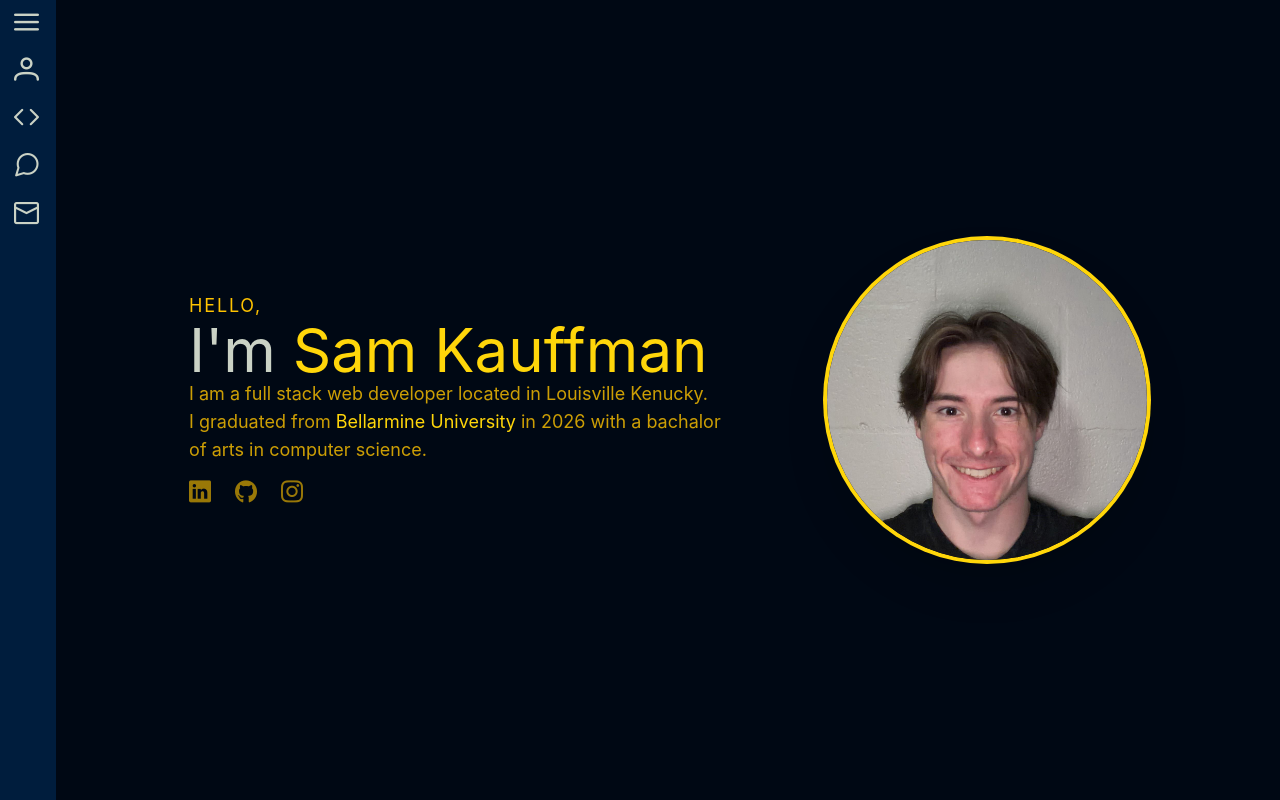
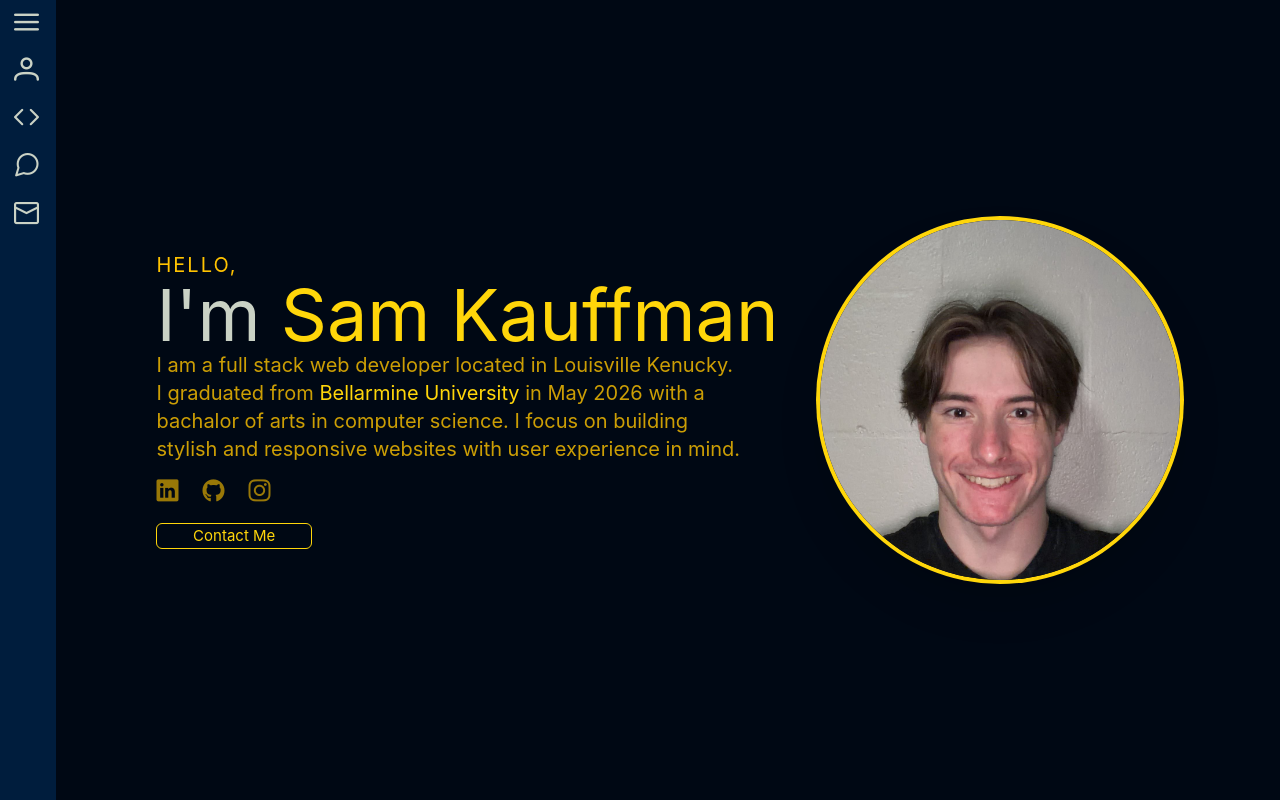
Before and after one commit to Samueljkauff/my-portfolio, a Vue app: page / in a window 1280 px wide. Built offline with nearby package versions, Linux system fonts and the light colour scheme.

Commit message:
Updated hero

```diff
--- a/src/components/HeroSection.vue
+++ b/src/components/HeroSection.vue
@@ -1,20 +1,21 @@
 <template>
   <div class="flex items-center justify-around h-screen px-20">
-    <div class="flex flex-col">
-      <p class="text-[#ffc300] text-lg tracking-widest uppercase">Hello,</p>
-      <h1 class="text-6xl font-bold text-[#cad2c5]">
+    <div class="flex flex-col h-auto">
+      <p class="text-[#ffc300] text-xl tracking-widest uppercase">Hello,</p>
+      <h1 class="text-7xl font-bold text-[#cad2c5]">
         I'm <span class="text-[#ffd60a]">Sam Kauffman</span>
       </h1>
-      <p class="text-lg text-[#ffc300]/80">
+      <p class="text-xl text-[#ffc300]/80">
         I am a full stack web developer located in Louisville Kenucky. <br> I graduated from
         <a
           href="https://www.bellarmine.edu/"
           class="text-[#ffd60a] hover:text-[#cad2c5] transition-colors duration-200"
           >Bellarmine University</a
         >
-        in 2026 with a bachalor <br> of arts in computer science.
+        in May 2026 with a <br>bachalor of arts in computer science. I focus on building <br>stylish and
+        responsive websites with user experience in mind.
       </p>
-      <div class="flex gap-6 pt-4">
+      <div class="flex gap-6 py-4 h-auto">
         <a href="https://www.linkedin.com/in/sam-kauffman-0354b6271/" target="_blank">
           <i class="pi pi-linkedin social-icon"></i>
         </a>
@@ -25,8 +26,9 @@
           <i class="pi pi-instagram social-icon"></i>
         </a>
       </div>
+      <button class="text-[#ffd60a] border w-1/4 rounded-md hover:bg-[#ffd60a] hover:text-[#000814] h-xl">Contact Me</button>
     </div>
-    <div class="rounded-full overflow-hidden w-80 h-80 ring-4 ring-[#ffd60a] shadow-2xl">
+    <div class="rounded-full overflow-hidden w-90 h-90 ring-4 ring-[#ffd60a] shadow-2xl">
       <img class="w-full h-full object-cover" src="../images/headshot.JPG" />
     </div>
   </div>
```
